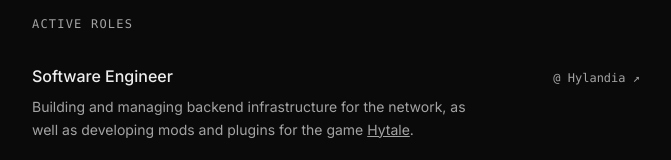
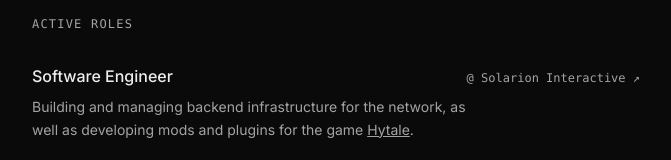
Before and after one commit to emmerichdev/personal-site, a React (Vite) app: page / in a window 1280 px wide. Shown: the part 460-620 px from the top of the page, without its empty margins (304-975 px from the left). Built offline with nearby package versions, Linux system fonts and the light colour scheme; no server answers.

Commit message:
feat: update to Solarion Interactive

```diff
--- a/src/components/AboutSection.tsx
+++ b/src/components/AboutSection.tsx
@@ -20,12 +20,12 @@
                 Software Engineer
               </h3>
               <a
-                href="https://hylandia.net/"
+                href="https://solarfall.net/"
                 target="_blank"
                 rel="noopener noreferrer"
                 className="font-mono text-xs text-neutral-text-secondary hover:text-emerald-400 transition-colors"
               >
-                @ Hylandia ↗
+                @ Solarion Interactive ↗
               </a>
             </div>
             <p className="text-sm text-neutral-text-secondary leading-relaxed max-w-md group-hover:text-neutral-text transition-colors duration-300">
```
